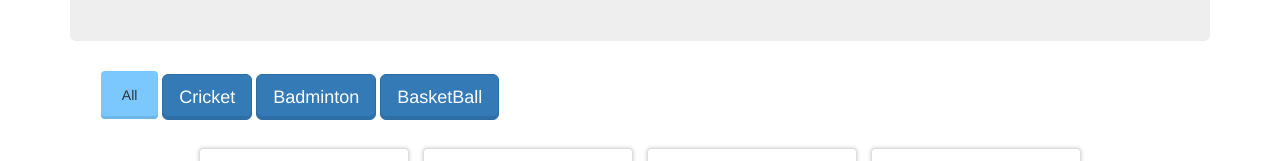
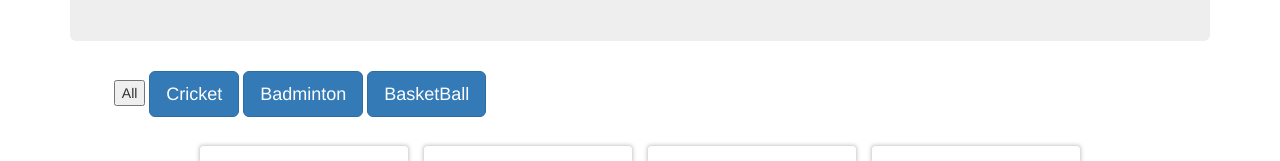
Before and after one commit to vijay-uppunuru/sportsPage, a plain HTML site: page index.html in a window 1280 px wide. Shown: the part 159-320 px from the top of the page. Drawn offline with nearby package versions, Linux system fonts and the light colour scheme.

Commit message:
refactor

```diff
--- a/style.css
+++ b/style.css
@@ -11,9 +11,6 @@ body {
   color: #595959;
 }
 
-.width (@cols:1) {
-	width: (@cols * (@column + @gutter) - @gutter) / @em;
-}
 
 .buttons {
   width: 460px;
@@ -21,27 +18,6 @@ body {
   text-align: center;
 }
 
-button {
-  border: 0;
-  padding: 1em 1.5em;
-
-  color: #fff;
-  font-size: 1em;
-  font-family: "Arvo";
-  outline: 0;
-  cursor: pointer;
-  border-radius: 4px;
-  transition: all .3s;
-  box-shadow: rgba(0,0,0,.09) 0px -3px 0px 0px inset;
-  &:hover {
-    background-color: #333;
-  }
-  &.active, &:active {
-    background-color: #7ac8ff;
-  }
-}
-
- .info-box { display: none; }
 
 .boxes {
   padding-top: 2em;
```
Also changed, not shown: index.html (+0 -1 lines).
